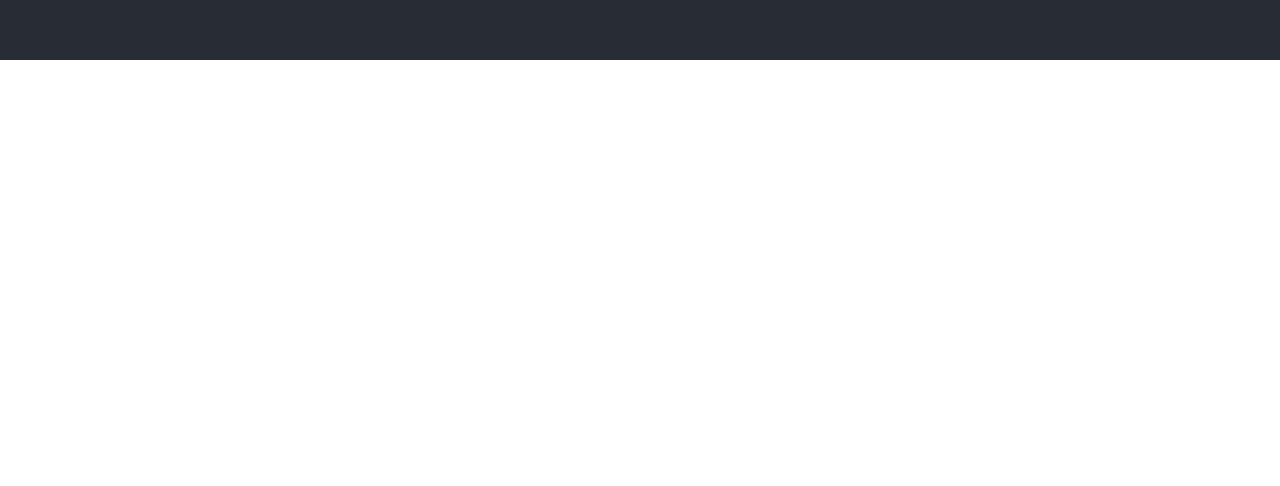
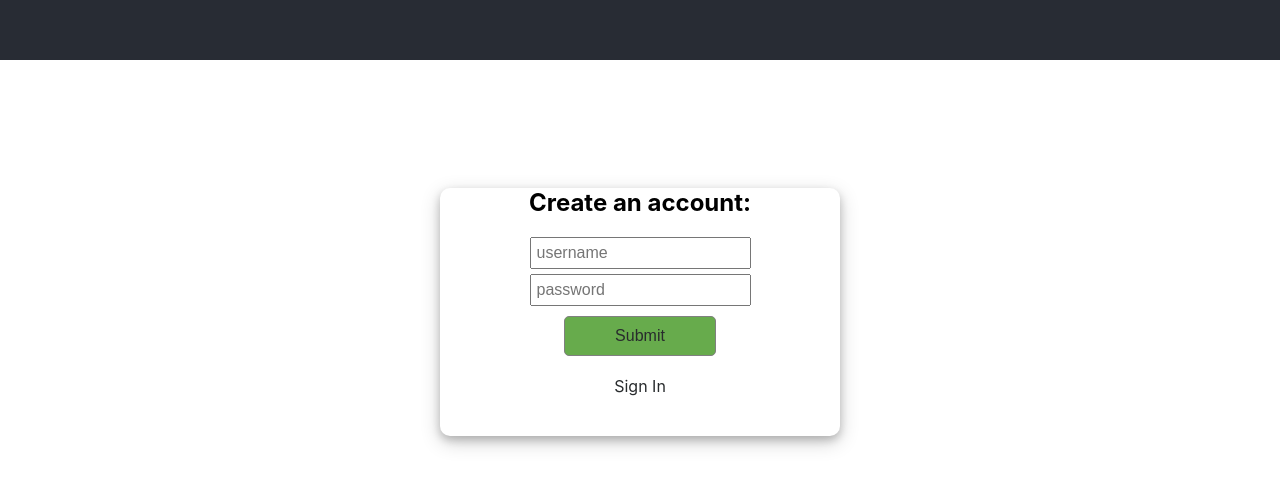
Before and after one commit to bw-sg2-better-friends-reminder/web-frontend, a React (Create React App) app in the folder better-friends/: page /register in a window 1280 px wide. Shown: the part 740-1226 px from the top of the page. Before the commit the page ends 800 px from the top, so only its background shows below. Built offline with nearby package versions, Linux system fonts and the light colour scheme; no server answers.

Commit message:
Entered correct URLS for project

```diff
--- a/better-friends/package.json
+++ b/better-friends/package.json
@@ -12,7 +12,8 @@
     "react-scripts": "3.0.0",
     "react-tap-event-plugin": "^3.0.3",
     "redux": "^4.0.1",
-    "redux-thunk": "^2.3.0"
+    "redux-thunk": "^2.3.0",
+    "styled-components": "^4.2.0"
   },
   "scripts": {
     "start": "react-scripts start",
--- a/better-friends/src/App.js
+++ b/better-friends/src/App.js
@@ -6,6 +6,8 @@ import axios from 'axios';
 
 import Friends from './components/Friends';
 import AddForm from './components/AddForm'
+import Login from './components/LoginPage/Login';
+import Register from './components/LoginPage/Register';
 
 class App extends React.Component {
   constructor(props) {
@@ -17,7 +19,7 @@ class App extends React.Component {
 
   componentDidMount() {
     axios
-      .get("https://better-friend-server.herokuapp.com/dates/:user_id")
+      .get(process.env.BACKEND_URL)
       .then(res => {
         console.log(res);
         this.setState({
@@ -46,6 +48,8 @@ class App extends React.Component {
           </p>
         </header>
 
+        <Route exact path="/" component={Login} />
+        <Route path="/register" component={Register} />
         <Route path="/add-form"
           render={props => (
           <AddForm
@@ -55,6 +59,7 @@ class App extends React.Component {
           />
           )}
           />
+
         <Route path="/friends"
           render={props => (
           <Friends
--- a/better-friends/src/components/AddForm.js
+++ b/better-friends/src/components/AddForm.js
@@ -5,10 +5,10 @@ class AddForm extends Component {
   constructor(props) {
     super(props);
     this.state = {
-      date: "",
-      personToSendMessageTo: "",
-      phone: "",
-      message: ""
+      date: '',
+      personToSendMessageTo: '',
+      phone: '',
+      message: ''
     };
   }
 
@@ -17,7 +17,7 @@ class AddForm extends Component {
 
     const friend = this.state;
     axios
-      .post("https://better-friend-server.herokuapp.com/", friend)
+      .post(process.env.BACKEND_URL, friend)
       .then(res => {
         this.props.updateFriends(res.data);
         this.props.history.push("/");
@@ -25,10 +25,10 @@ class AddForm extends Component {
       .catch(err => console.log(err));
 
     this.setState({
-      date: "",
-      personToSendMessageTo: "",
-      phone: "",
-      message: ""
+      date: '',
+      personToSendMessageTo: '',
+      phone: '',
+      message: ''
     });
   };
 
--- a/better-friends/src/components/LoginPage/Login.js
+++ b/better-friends/src/components/LoginPage/Login.js
@@ -1,65 +1,131 @@
-// import React from 'react';
-// import { connect } from 'react-redux';
+import React from "react";
+import styled from "styled-components";
+import { Link } from "react-router-dom";
+import axios from "axios";
+import { connect } from "react-redux";
 
-// import { login } from '../actions';
 
-// class Login extends React.Component {
-//   state = {
-//     credentials: {
-//       username: '',
-//       password: ''
-//     }
-//   };
+const LoginCard = styled.div`
+  display: flex;
+  flex-direction: column;
+  align-items: center;
+  width: 400px;
+  margin: 10% auto;
+  padding-bottom: 40px;
+  box-shadow: 0 4px 8px 0 rgba(0, 0, 0, 0.2), 0 6px 20px 0 rgba(0, 0, 0, 0.19);
+  background: white;
+  border-radius: 10px;
+`;
+const LoginLogo = styled.img`
+  height: 200px;
+  width: auto;
+  margin-bottom: 0;
+`;
 
-//   handleChange = e => {
-//     this.setState({
-//       credentials: {
-//         ...this.state.credentials,
-//         [e.target.name]: e.target.value
-//       }
-//     });
-//   };
+const LoginTitle = styled.h2`
+  margin-top: 0;
+`;
 
-//   login = e => {
+const StyledInput = styled.input`
+  font-size: 1rem;
+  padding: 5px;
+  margin-bottom: 5px;
+`;
 
-//     e.preventDefault();
-//     this.props.login(this.state.credentials)
-//       .then(() => this.props.history.push('/protected'));
+const StyledForm = styled.form`
+  display: flex;
+  flex-direction: column;
+  align-items: center;
+`;
 
-//   }
+const Submit = styled.button`
+  background: #67ab4c;
+  padding: 10px 50px;
+  text-align: center;
+  font-size: 1rem;
+  border: 1px solid gray;
+  border-radius: 5px;
+  color: #282b2d;
+  margin: 5px 0 20px;
+  &:hover {
+    cursor: pointer;
+    background: lightgray;
+  }
+`;
 
-//   render() {
-//     return (
-//       <div>
-//         <form onSubmit={this.login}>
-//           <input
-//             type="text"
-//             name="username"
-//             value={this.state.credentials.username}
-//             onChange={this.handleChange}
-//           />
-//           <input
-//             type="password"
-//             name="password"
-//             value={this.state.credentials.password}
-//             onChange={this.handleChange}
-//           />
-//           <button>Log in</button>
-//         </form>
-//       </div>
-//     );
-//   }
-// }
+const RadioInputs = styled.div`
+  margin-bottom: 10px;
+`;
 
-// const stateToProps = state => {
+class Login extends React.Component {
+  state = {
+    username: "",
+    password: "",
+    errorMsg: null,
+  };
 
-//   return {
+  handleInputChange = e => {
+    this.setState({ [e.target.name]: e.target.value });
+  };
 
-//     fetchingData: state.fetchingData,
-//     error: state.error
+  handleSubmit = e => {
+    e.preventDefault();
+    const endpoint = process.env.BACKEND_URL;
 
-//   }
+    axios
+      .post(endpoint, this.state)
+      .then(response => {
+        localStorage.setItem("jwt", response.data.token);
+        localStorage.setItem("userId", response.data.user_id);
+        localStorage.setItem("username", response.data.username);
+        // localStorage.setItem("userType", response.data.user.role);
+        // this.setState({ userType: localStorage.getItem("userType") });
+        // this.props.getUserType(this.state.userType);
+        this.props.history.push(`/user/${localStorage.getItem("userId")}`);
+      })
+      .catch(err => console.log(err));
+  };
 
-// }
+  render() {
+    return (
+      <LoginCard>
+        <LoginTitle>Login:</LoginTitle>
+        <StyledForm>
+          <StyledInput
+            type="text"
+            placeholder="username"
+            name="username"
+            value={this.state.email}
+            onChange={this.handleInputChange}
+          />
+          <StyledInput
+            type="password"
+            placeholder="password"
+            name="password"
+            value={this.state.password}
+            onChange={this.handleInputChange}
+          />
+          <Submit onClick={this.handleSubmit}>Submit</Submit>
+        </StyledForm>
+        <Link
+          to="/register"
+          style={{ textDecoration: "none", color: "#282B2D" }}
+        >
+          Sign Up
+        </Link>
+      </LoginCard>
+    );
+  }
+}
 
-// export default connect(stateToProps, { login })(Login);
+const mapStateToProps = state => ({
+  employeeList: state.employeeList,
+  userType: state.userType
+});
+
+export default connect(
+  mapStateToProps,
+  {
+
+  }
+)(Login);
--- a/better-friends/src/components/LoginPage/Register.js
+++ b/better-friends/src/components/LoginPage/Register.js
@@ -0,0 +1,114 @@
+import React from "react";
+import styled from "styled-components";
+import { Link } from "react-router-dom";
+import axios from "axios";
+
+const RegisterCard = styled.div`
+  display: flex;
+  flex-direction: column;
+  align-items: center;
+  width: 400px;
+  margin: 10% auto;
+  padding-bottom: 40px;
+  box-shadow: 0 4px 8px 0 rgba(0, 0, 0, 0.2), 0 6px 20px 0 rgba(0, 0, 0, 0.19);
+  background: white;
+  border-radius: 10px;
+`;
+const LoginLogo = styled.img`
+  height: 200px;
+  width: auto;
+  padding-bottom: 0;
+`;
+
+const LoginTitle = styled.h2`
+  margin-top: 0;
+`;
+
+const StyledForm = styled.form`
+  display: flex;
+  flex-direction: column;
+  align-items: center;
+`;
+
+const StyledInput = styled.input`
+  font-size: 1rem;
+  padding: 5px;
+  margin-bottom: 5px;
+`;
+
+const Submit = styled.button`
+  background: #67ab4c;
+  padding: 10px 50px;
+  text-align: center;
+  font-size: 1rem;
+  border: 1px solid gray;
+  border-radius: 5px;
+  color: #282b2d;
+  margin: 5px 0 20px;
+  &:hover {
+    cursor: pointer;
+    background: lightgray;
+  }
+`;
+
+const RadioInputs = styled.div`
+  margin-bottom: 10px;
+`;
+class Registration extends React.Component {
+  state = {
+    username: "", //YOU MUST ALWAYS HAVE A UNIQUE EMAIL
+    password: ""
+  };
+
+  handleChanges = e => {
+    this.setState({ [e.target.name]: e.target.value });
+  };
+
+  handleSignup = event => {
+    event.preventDefault();
+
+    axios
+      .post(`${process.env.BACKEND_URL}/register`, {
+        username: this.state.username,
+        password: this.state.password
+      })
+      .then(res => {
+        axios.post(`${process.env.BACKEND_URL}/login`, {
+          username: this.state.username,
+          password: this.state.password
+        });
+      })
+      .catch(err => {
+        console.log(err)
+      })
+  };
+
+  render() {
+    return (
+      <RegisterCard>
+        <LoginTitle>Create an account:</LoginTitle>
+        <StyledForm>
+          <StyledInput
+            type="text"
+            placeholder="username"
+            name="username"
+            onChange={this.handleChanges}
+          />
+          <StyledInput
+            type="password"
+            placeholder="password"
+            name="password"
+            onChange={this.handleChanges}
+          />
+          {this.state.errorMsg && <p>{this.state.errorMsg}</p>}
+          <Submit onClick={this.handleSignup}>Submit</Submit>
+        </StyledForm>
+        <Link to="/" style={{ textDecoration: "none", color: "#282B2D" }}>
+          Sign In
+        </Link>
+      </RegisterCard>
+    );
+  }
+}
+
+export default Registration;
```
Also changed, not shown: 2 other files (tests, documents, lock files or other folders).
